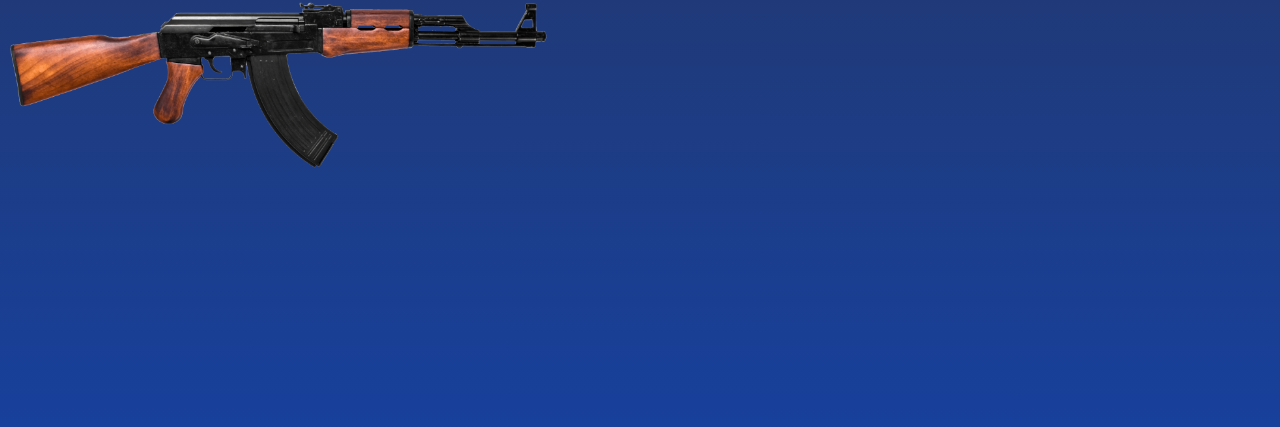
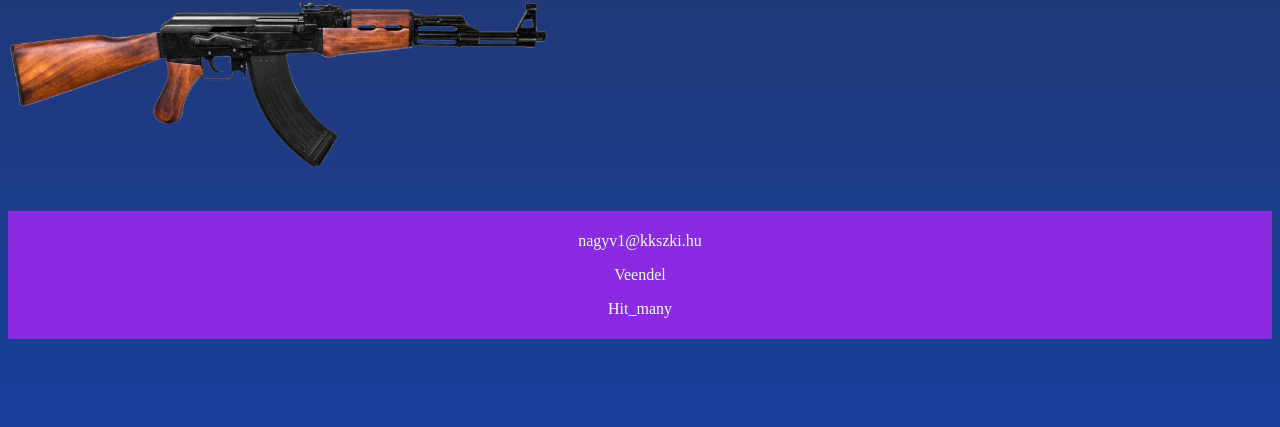
Before and after one commit to NagyVendel/web, a plain HTML site: page keplink.html in a window 1280 px wide. Shown: the part 265-692 px from the top of the page. Drawn offline with Linux system fonts and the light colour scheme.

Commit message:
kafelknsa

```diff
--- a/keplink.html
+++ b/keplink.html
@@ -28,5 +28,11 @@
             <img src="kep/ak47.png" alt="ak47" title="Ak47" width="600" >
         </a>
     </div>
+    <br>
+    <footer class="footer1">
+        <p>nagyv1@kkszki.hu</p>
+        <p>Veendel</p>
+        <p>Hit_many</p>
+    </footer>
 </body>
 </html>
```
Also changed, not shown: index.html (+2 -0 lines), lista.html (+6 -0 lines), orarend.html (+6 -0 lines), urlap.html (+6 -0 lines).
